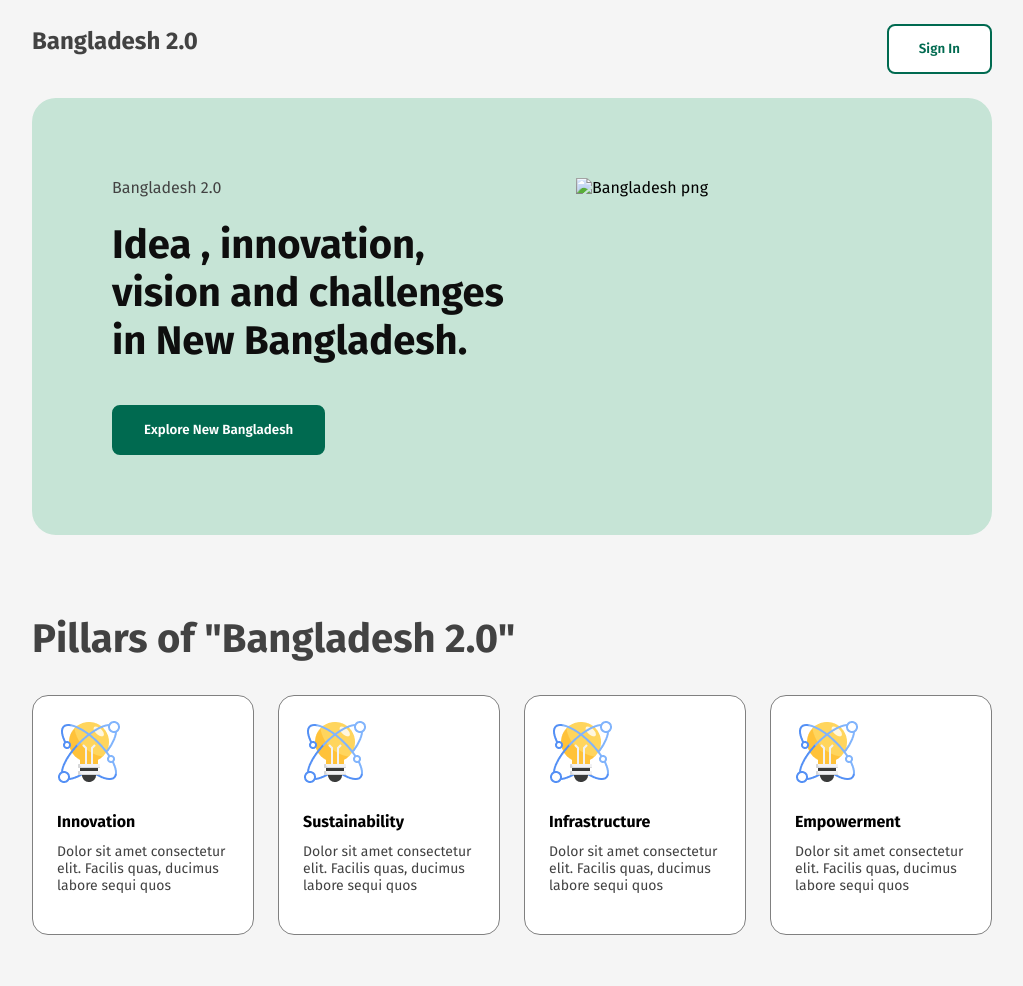
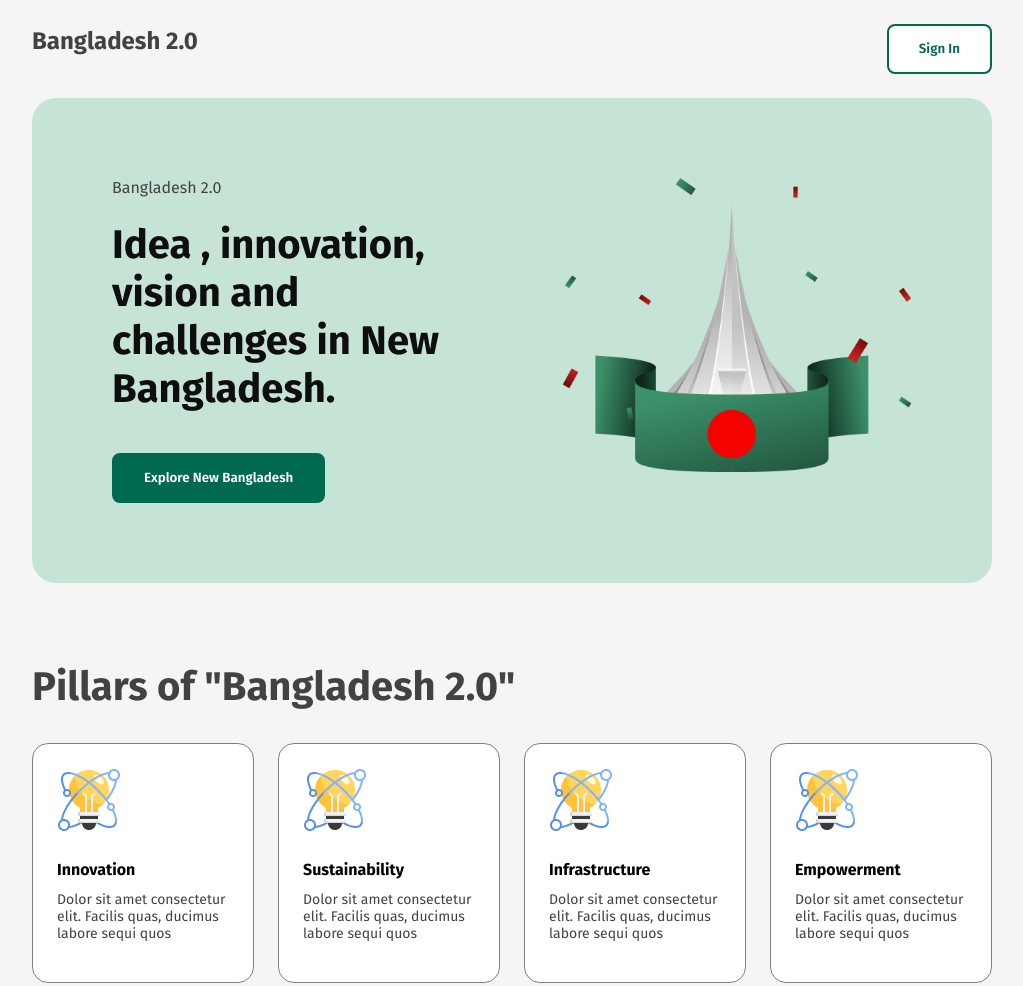
Before and after one commit to Likhonpaul2/Programming-hero-assignment-one-bangladesh2.0, a plain HTML site: page index.html in a window 1280 px wide. Shown: the top 986 px of the page, without its empty margins (128-1151 px from the left). Drawn offline with Linux system fonts and the light colour scheme; the site is published under a folder, as on GitHub Pages, so addresses that start at the root find nothing.

Commit message:
second commit

```diff
--- a/index.html
+++ b/index.html
@@ -36,7 +36,7 @@
                 <button class="btn">Explore New Bangladesh</button>
             </div>
             <div class="image-bd">
-                <img width="350" src="/assets/hero.png" alt="Bangladesh png">
+                <img width="350" src="./assets/hero.png" alt="Bangladesh png">
             </div>
         </section>
 
```
